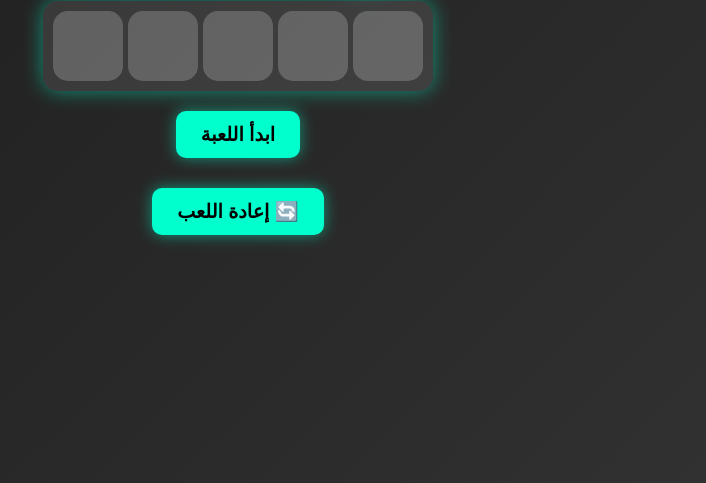
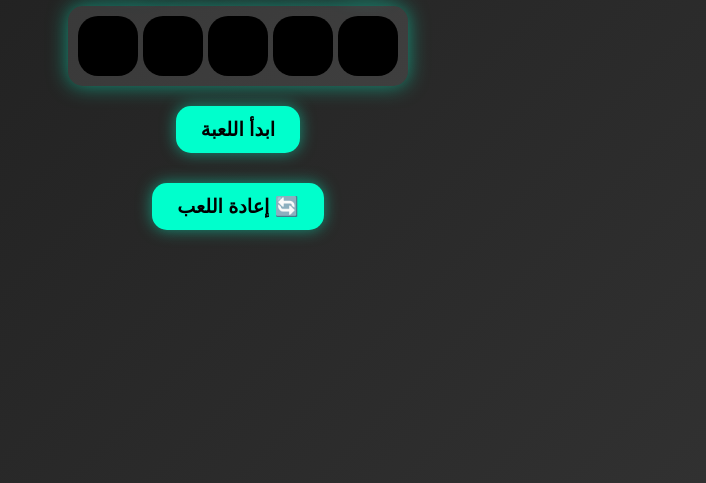
Before and after one commit to El7areeff/apple8, a plain HTML site: page index.html in a window 1280 px wide. Shown: the part 317-800 px from the top of the page, without its empty margins (402-1108 px from the left). Drawn offline with Linux system fonts and the light colour scheme.

Commit message:
Update index.html

```diff
--- a/index.html
+++ b/index.html
@@ -42,14 +42,14 @@
     }
 
     .cell {
-      background: rgba(255, 255, 255, 0.2);
+      background: rgb(0, 0, 0);
       font-size: 2rem;
       display: flex;
       align-items: center;
       justify-content: center;
-      width: 70px;
-      height: 70px;
-      border-radius: 15px;
+      width: 60px;
+      height: 60px;
+      border-radius: 20px;
       cursor: pointer;
       transition: transform 0.3s, box-shadow 0.3s;
     }
@@ -69,7 +69,7 @@
       font-size: 1.2rem;
       font-weight: bold;
       border: none;
-      border-radius: 10px;
+      border-radius: 15px;
       cursor: pointer;
       box-shadow: 0 0 15px rgba(0, 255, 204, 0.5);
       transition: transform 0.3s, box-shadow 0.3s;
```
